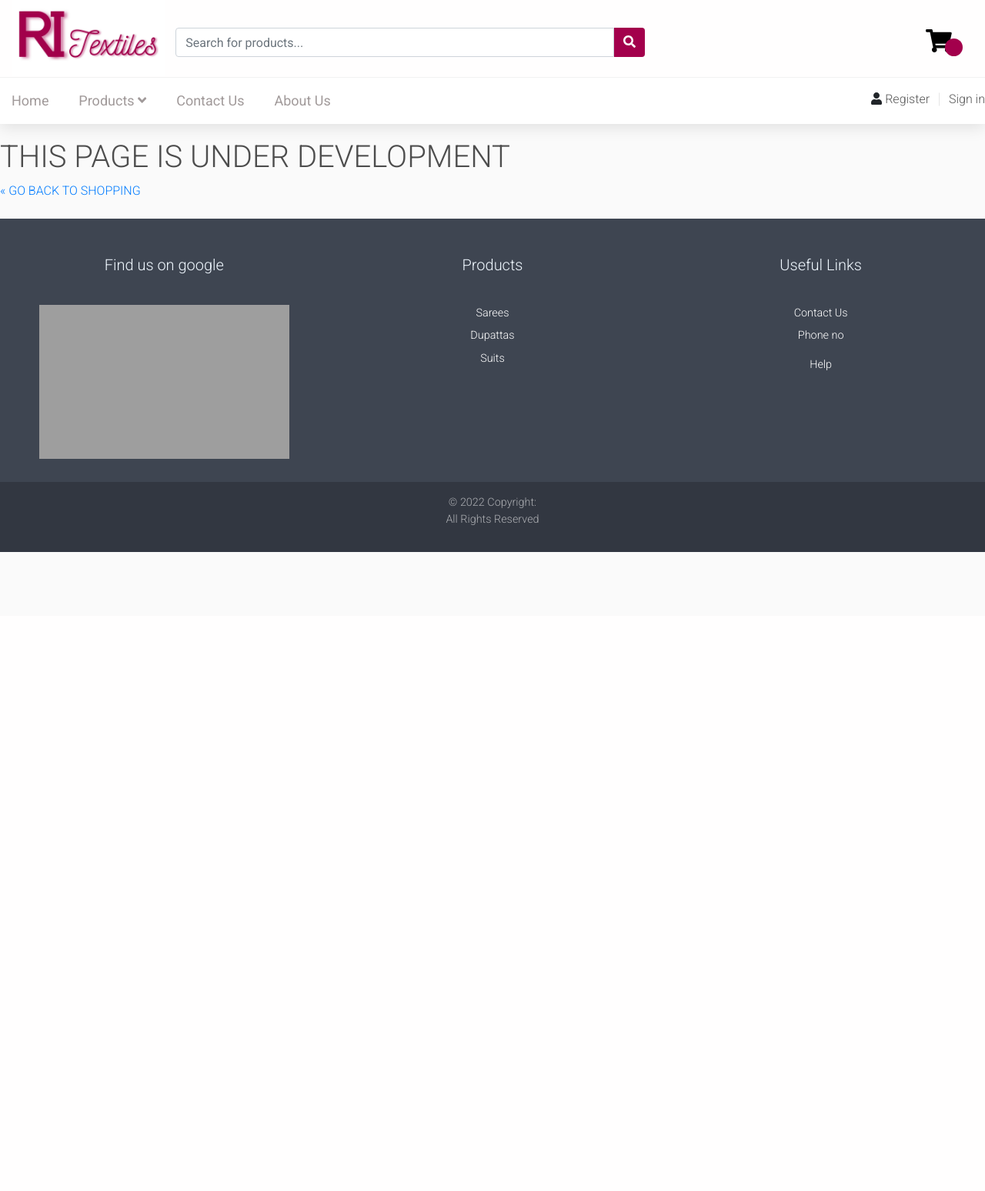
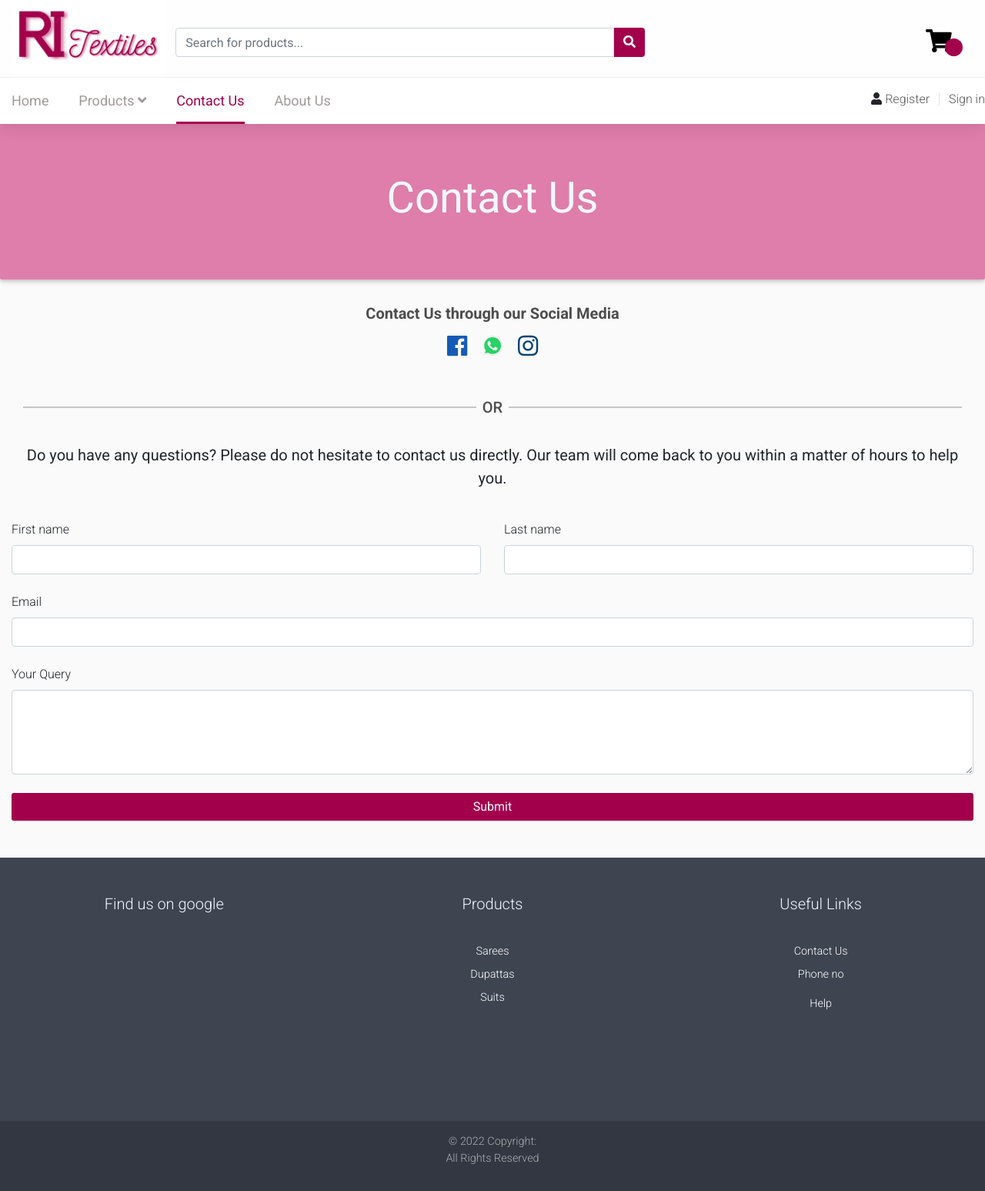
Before and after one commit to mdamaan00/ritextile, a Django app: template store/templates/store/contactus.html in a window 1280 px wide. Shown: the whole page at 77% size. Before the commit the page ends 717 px from the top, so only its background shows below. Run offline with Django 3.2, Linux system fonts and the light colour scheme; the template is opened without the code that fills it, so the values that code supplies are empty; some libraries are stand-ins or nearby versions; grey boxes are pictures that could not be loaded.

Commit message:
Added the Contact Us page and connected it to the Django Backend

```diff
--- a/ecommerce/urls.py
+++ b/ecommerce/urls.py
@@ -53,6 +53,7 @@ urlpatterns = [
     path('handlerequest/',views.handlerequest,name='handlerequest'),
     path('paytm/',views.paytm,name='paytm'),
     #
+    path('contactus/',views.contactUs,name='contactus'),
     path('reset_password/',auth_views.PasswordResetView.as_view(template_name='store/reset_password.html'),name='reset_password'),
     path('reset_password_sent/',auth_views.PasswordResetDoneView.as_view(template_name='store/reset_password_sent.html'),name='password_reset_done'),
     path('reset/<uidb64>/<token>/',auth_views.PasswordResetConfirmView.as_view(template_name='store/reset_password_confirm.html'),name='password_reset_confirm'),
--- a/store/admin.py
+++ b/store/admin.py
@@ -60,3 +60,4 @@ admin.site.register(OrderItem,Items)
 admin.site.register(ShippingAddress,Addresses)
 admin.site.register(AllAddresses,Addresses)
 admin.site.register(Images)
+admin.site.register(ContactUs)
--- a/store/templates/store/contactus.html
+++ b/store/templates/store/contactus.html
@@ -1,22 +1,130 @@
-{% extends 'store/main.html' %}
-{% load static %}
-{% block content %}
-<html lang="en">
+{% extends 'store/main.html' %} {% block contactactive %}active{% endblock %} {%
+    load static %} {% block content %}
 
-<head>
+    <style>
+      .margin-top {
+        margin-top: 160px !important;
+      }
 
-    <meta charset="UTF-8">
-    <meta http-equiv="X-UA-Compatible" content="IE=edge">
-    <meta name="viewport" content="width=device-width, initial-scale=1.0">
-    <title>Document</title>
-    <link rel="icon" type="image/png" href="{% static 'images/favicon.png' %}">
-    <script src="https://js.stripe.com/v3/"></script>
-</head>
-<!--Comment-->
-<body class="margin-top">
-    <h1>THIS PAGE IS UNDER DEVELOPMENT</h1>
-    <p><a href="{% url 'home' %}">&laquo; GO BACK TO SHOPPING</a></p>
-</body>
+      @media (max-width: 991px) {
+        .margin-top {
+          margin-top: 250px !important;
+        }
+      }
 
-</html>
-{% endblock %}
+      @media (max-width: 767px) {
+        .margin-top {
+          margin-top: 200px !important;
+        }
+      }
+
+      @media (max-width: 575px) {
+        .margin-top {
+          margin-top: 120px !important;
+        }
+      }
+
+      .fcontainer {
+        display: flex;
+        justify-content: center;
+        font-size: 30px;
+        margin-bottom: 30px;
+      }
+
+      .flex1 {
+        color: #155bb6;
+        transition: 0.2s;
+      }
+
+      .flex1:hover {
+        color: #0d3c79;
+      }
+
+      .flex2 {
+        margin-left: 20px;
+        transition: 0.2s;
+      }
+
+      .flex2:hover {
+        color: rgb(230, 230, 230);
+      }
+
+      .flex3 {
+        margin-left: 20px;
+        color: rgb(1, 64, 116);
+        transition: 0.2s;
+      }
+
+      .flex3:hover {
+        color: black;
+      }
+    </style>
+
+    <div class="jumbotron jumbotron-fluid margin-top" style="background-color: #ce2c789a">
+      <div class="container" style="text-align: center">
+        <h1 class="display-4" style="color: aliceblue; font-weight: 400;">Contact Us</h1>
+
+      </div>
+    </div>
+    <div class="container flex">
+      <h5 style="text-align: center; font-weight: 800;">Contact Us through our Social Media</h5>
+
+      <div class="fcontainer">
+        <a href="https://www.facebook.com/ritextiles247/" target="_blank"> <i class="fab fa-facebook flex1 ttip"
+            title="Facebook"></i></a>
+        <a href="https://api.whatsapp.com/send?phone=918318302968&fbclid=IwAR1meCjjfgH1FnKw0yC3QUNNa38VyiQW3LEqjSI_PFMxgx3dsi0K-0jaksU"
+          target="_blank"><i class="fab fa-whatsapp flex2 ttip" title="Whatsapp"></i></a>
+        <a href="https://www.instagram.com/ri.textiles/" target="_blank"><i class="fab fa-instagram flex3 ttip"
+            title="Instagram"></i></a>
+      </div>
+      <h5 class="container text-center divider-new version-1">
+        <strong>OR</strong>
+      </h5>
+      <p class="lead" style="font-weight: 400; margin-bottom: 40px; margin-top: -10px; text-align: center">
+        Do you have any questions? Please do not hesitate to contact us directly.
+        Our team will come back to you within a matter of hours to help you.
+      </p>
+      {% for message in messages %}
+      <div class="alert alert-{{message.tags}} alert-dismissible fade show" role="alert">
+        {{message}}
+        <button type="button" class="close" data-dismiss="alert" aria-label="Close">
+          <span aria-hidden="true">&times;</span>
+        </button>
+      </div>
+      {% endfor %}
+      <form action="" method="POST" class="mb-5">
+        {% csrf_token %}
+        <!-- 2 column grid layout with text inputs for the first and last names -->
+        <div class="row mb-4">
+          <div class="col">
+            <div class="form-outline">
+              <label class="form-label" for="form6Example1">First name</label>
+              <input type="text" id="form6Example1" data-toggle="tooltip" class="form-control" name="firstname" required />
+            </div>
+          </div>
+          <div class="col">
+            <div class="form-outline">
+              <label class="form-label" for="form6Example2">Last name</label>
+              <input type="text" id="form6Example2" class="form-control" name="lastname" required />
+            </div>
+          </div>
+        </div>
+
+        <!-- Email input -->
+        <div class="form-outline mb-4">
+          <label class="form-label" for="form6Example5">Email</label>
+          <input type="email" id="form6Example5" class="form-control" name="email" required />
+        </div>
+
+        <!-- Message input -->
+        <div class="form-outline mb-4">
+          <label class="form-label" for="form6Example7">Your Query</label>
+          <textarea class="form-control" id="form6Example7" rows="4" name="response" required></textarea>
+        </div>
+
+        <!-- Submit button -->
+        <button type="submit" class="btn btn-success btn-block">Submit</button>
+      </form>
+    </div>
+
+    {% endblock %}
```
Also changed, not shown: store/models.py (+10 -0 lines), store/views.py (+29 -2 lines), db.sqlite3.
